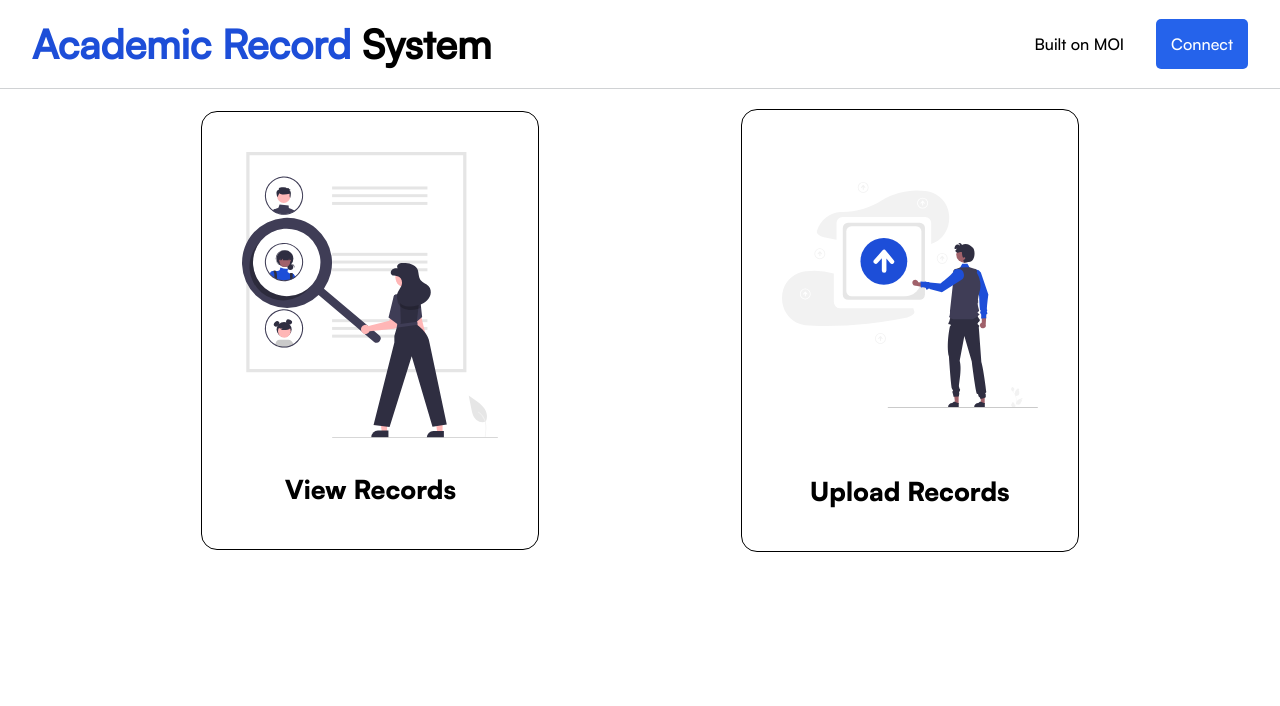
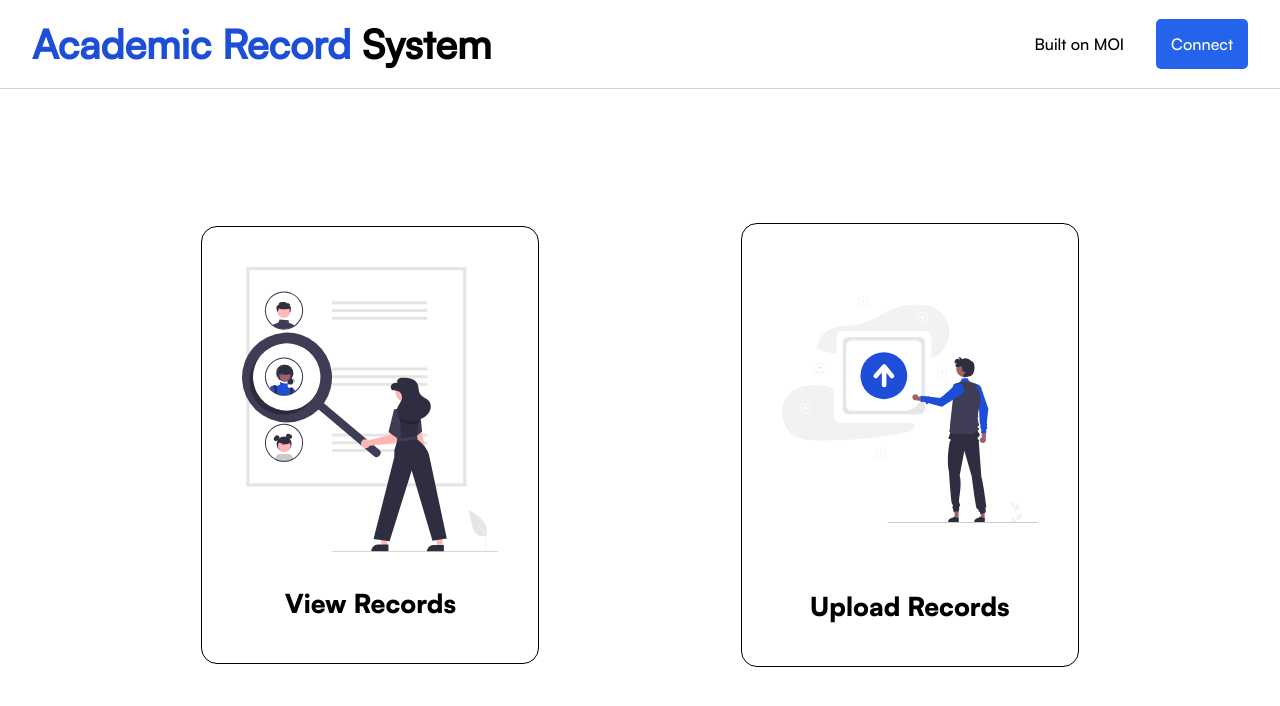
Before and after one commit to DakshSahani/decentralized-academic-records-system, a React (Create React App) app in the folder client/: page / in a window 1280 px wide. Shown: the top 706 px of the page. Built offline with nearby package versions, Linux system fonts and the light colour scheme; what js-moi-sdk would draw is missing.

Commit message:
some css refractored

```diff
--- a/client/src/components/StudentPage.jsx
+++ b/client/src/components/StudentPage.jsx
@@ -16,7 +16,7 @@ export default function StudentPage() {
 
 
   return (
-    <div className="pt-10 w-full h-full flex items-center justify-around">
+    <div className="w-full h-full flex items-center justify-around">
         <form className="border border-gray-600 rounded-3xl p-8 py-10 flex flex-col gap-8">
 
             <div className="flex flex-col md:flex-row justify-between">
--- a/client/src/pages/HomePage.js
+++ b/client/src/pages/HomePage.js
@@ -2,7 +2,7 @@ import { Link } from "react-router-dom";
 
 export default function HomePage({wallet}) {
   return (
-    <main className="w-full h-full flex justify-evenly items-center">
+    <div className="w-full h-full flex justify-evenly items-center">
       <Link
         className="p-10 border border-black rounded-2xl flex flex-col justify-around items-center gap-8 hover:cursor-pointer transform transition-transform duration-300 hover:scale-[1.03]"
         to="/view"
@@ -18,6 +18,6 @@ export default function HomePage({wallet}) {
           <img className="w-[20vw] my-8" src="./upload.svg" alt="upload" />
           <h3>Upload Records</h3>
       </Link>
-    </main>
-  )
+    </div>
+  );
 }
--- a/client/src/pages/SharedLayout.js
+++ b/client/src/pages/SharedLayout.js
@@ -15,7 +15,7 @@ export default function SharedLayout({wallet, setWallet})
   };
 
   return (
-    <div className="app h-full">
+    <div className="app min-h-[100vh]">
       <Navbar updateWallet={updateWallet} wallet={wallet} showConnectModal={showConnectModal} />
 
       <Toaster />
@@ -25,7 +25,7 @@ export default function SharedLayout({wallet, setWallet})
         showConnectModal={showConnectModal}
         updateWallet={updateWallet}
       />
-      <main className="h-full">
+      <main className="min-h-[84vh] flex items-center">
         <Outlet />
       </main>
     </div>
--- a/client/src/pages/ViewPage.js
+++ b/client/src/pages/ViewPage.js
@@ -21,7 +21,7 @@ export default function ViewPage() {
   }
 
   return (
-    <div className="px-[6vw] w-full flex pt-12 items-center justify-between">
+    <div className="px-[6vw] w-full flex items-center justify-between">
       <div>
         <img src="/enter-student-details.svg" alt="Student Details" className="w-[30vw]"/>
       </div>
```
